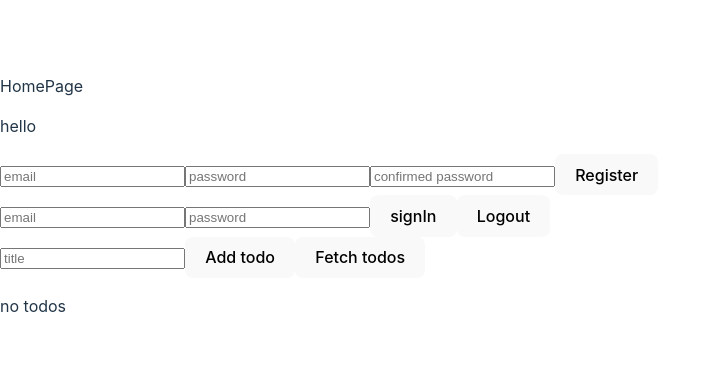
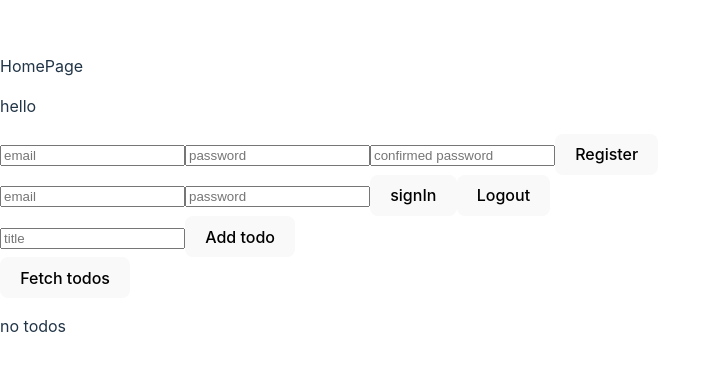
Before and after one commit to ZybartasRingys/todo-firebase, a React (Vite) app: page / in a window 1280 px wide. Shown: the part 196-566 px from the top of the page, without its empty margins (0-701 px from the left). Built offline with nearby package versions, Linux system fonts and the light colour scheme.

Commit message:
fixed add / fetch todos

```diff
--- a/src/components/HomePage.jsx
+++ b/src/components/HomePage.jsx
@@ -16,6 +16,7 @@ const HomePage = () => {
   const { logoutCall } = useAuthentication()
 
   console.log(todos)
+  console.log(title)
 
   const handleSubmit = (e) => {
     e.preventDefault()
@@ -28,7 +29,7 @@ const HomePage = () => {
   }
 
   const fetch = () => {
-    fetchTodos()
+    dispatch(fetchTodos())
   }
 
   return (
@@ -45,10 +46,15 @@ const HomePage = () => {
           onChange={(e) => setTitle(e.target.value)}
         />
         <button type='submit'>Add todo</button>
-        <button onClick={fetch}>Fetch todos</button>
-
-        {todos.length > 0 ? todos.map((todo) => todo.title) : <p>no todos</p>}
       </form>
+      <button onClick={fetch}>Fetch todos</button>
+      <div>
+        {todos.length > 0 ? (
+          todos.map((todo) => <p>{todo.todo.title}</p>)
+        ) : (
+          <p>no todos</p>
+        )}
+      </div>
     </div>
   )
 }
--- a/src/features/dataSlice.jsx
+++ b/src/features/dataSlice.jsx
@@ -9,6 +9,7 @@ export const addTodo = createAsyncThunk('todos/addTodo', async (todo) => {
   try {
     const addTodoRef = await addDoc(collection(db, 'todos'), todo)
     const newTodo = { id: addTodoRef.id, todo }
+    console.log('todo added')
     return newTodo
   } catch (error) {
     console.log(error)
@@ -25,7 +26,8 @@ export const fetchTodos = createAsyncThunk('fetch/todos', async () => {
       id: doc.id,
       todo: doc.data(),
     }))
-
+    console.log('fetched')
+    console.log(todosItems)
     return todosItems
   } catch (error) {
     console.log(error)
@@ -37,7 +39,7 @@ const dataSlice = createSlice({
   initialState: {
     todos: [],
   },
-  reducers: (builder) => {
+  extraReducers: (builder) => {
     builder
       .addCase(addTodo.fulfilled, (state, action) => {
         return {
@@ -48,7 +50,7 @@ const dataSlice = createSlice({
       .addCase(fetchTodos.fulfilled, (state, action) => {
         return {
           ...state,
-          todos: action.payload,
+          todos: [...state.todos, action.payload],
         }
       })
   },
```
